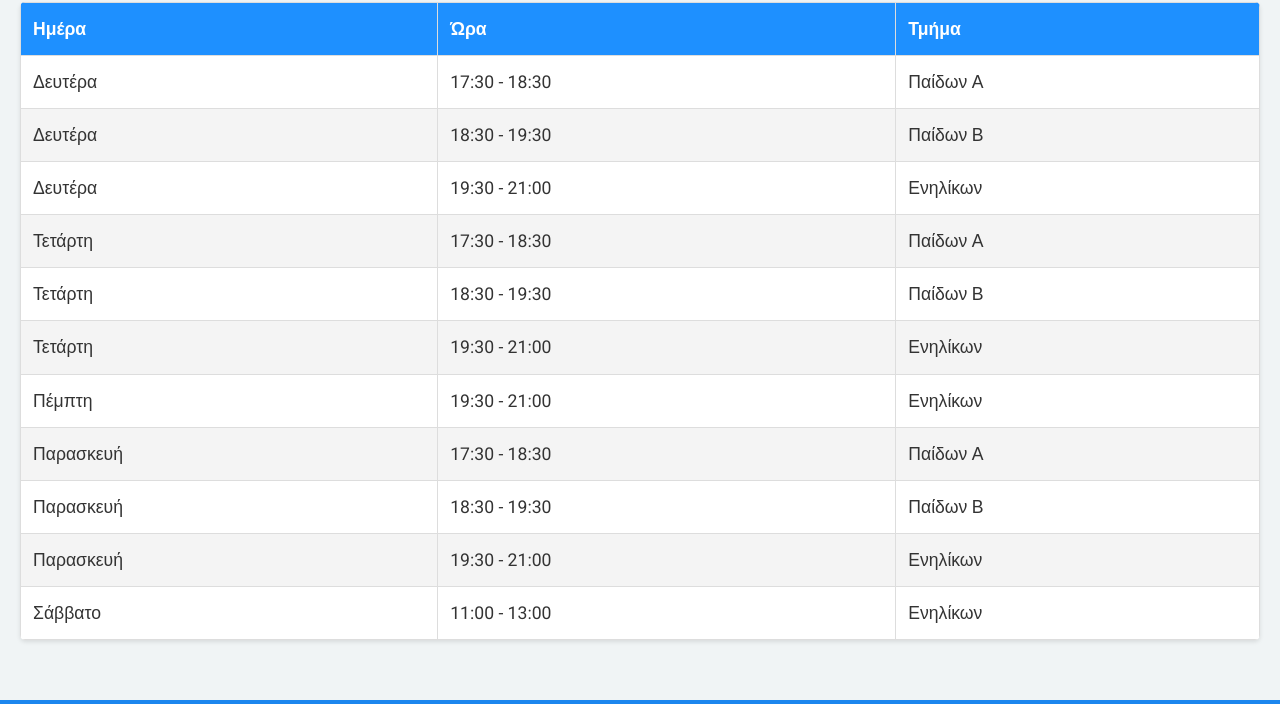
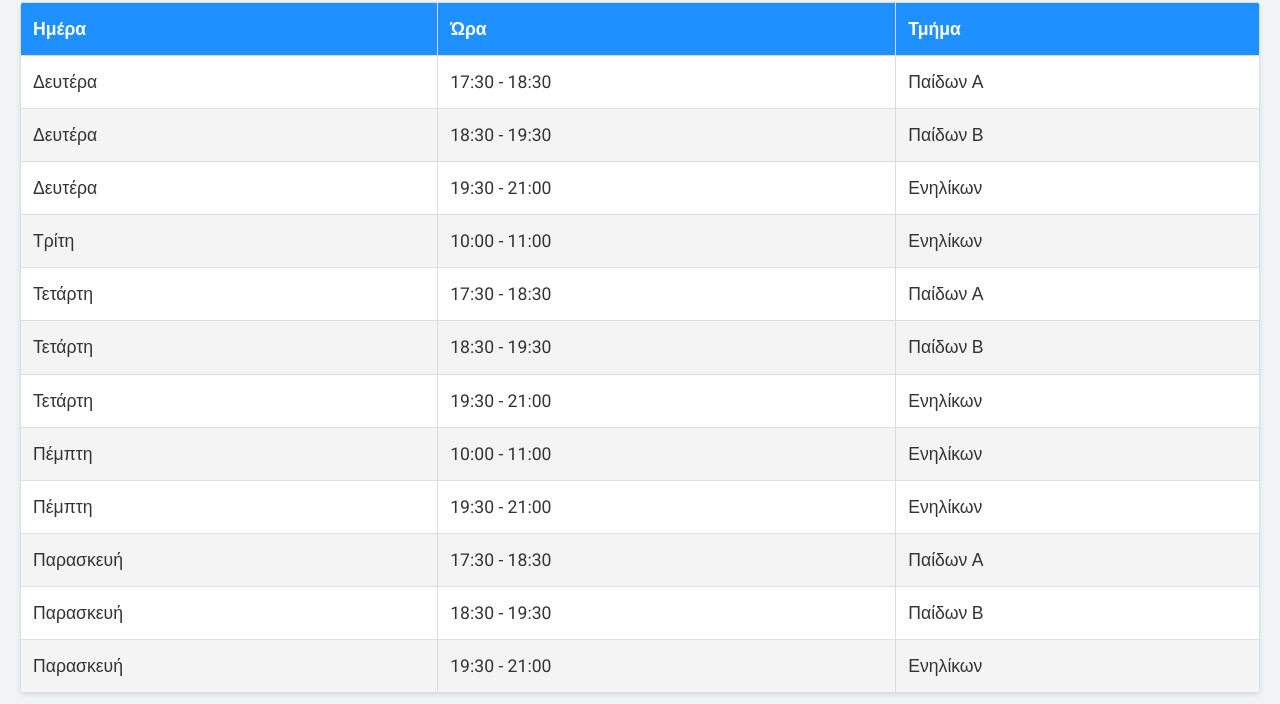
Before and after one commit to konstandr/judoKallithea, a plain HTML site: page index.html in a window 1280 px wide. Shown: the part 2350-3054 px from the top of the page. Drawn offline with Linux system fonts and the light colour scheme.

Commit message:
New Program

```diff
--- a/index.html
+++ b/index.html
@@ -122,6 +122,11 @@
                         <td>19:30 - 21:00</td>
                         <td>Ενηλίκων</td>
                     </tr>
+                    <tr data-category="adults">
+                        <td>Τρίτη</td>
+                        <td>10:00 - 11:00</td>
+                        <td>Ενηλίκων</td>
+                    </tr>
                     <tr data-category="childrenA">
                         <td>Τετάρτη</td>
                         <td>17:30 - 18:30</td>
@@ -135,6 +140,11 @@
                     <tr data-category="adults">
                         <td>Τετάρτη</td>
                         <td>19:30 - 21:00</td>
+                        <td>Ενηλίκων</td>
+                    </tr>
+                    <tr data-category="adults">
+                        <td>Πέμπτη</td>
+                        <td>10:00 - 11:00</td>
                         <td>Ενηλίκων</td>
                     </tr>
                     <tr data-category="adults">
@@ -155,11 +165,6 @@
                     <tr data-category="adults">
                         <td>Παρασκευή</td>
                         <td>19:30 - 21:00</td>
-                        <td>Ενηλίκων</td>
-                    </tr>
-                    <tr data-category="adults">
-                        <td>Σάββατο</td>
-                        <td>11:00 - 13:00</td>
                         <td>Ενηλίκων</td>
                     </tr>
                 </tbody>
```
